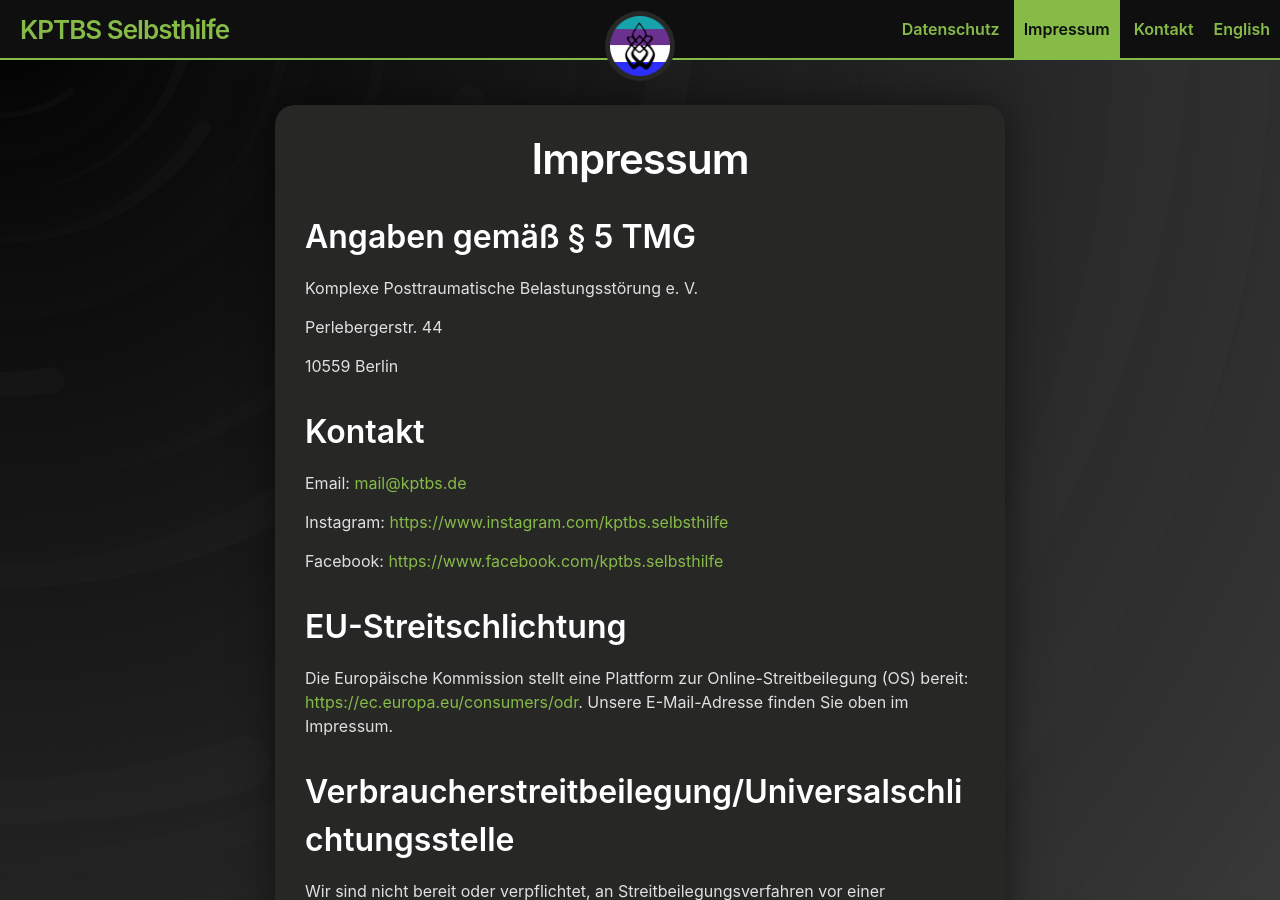
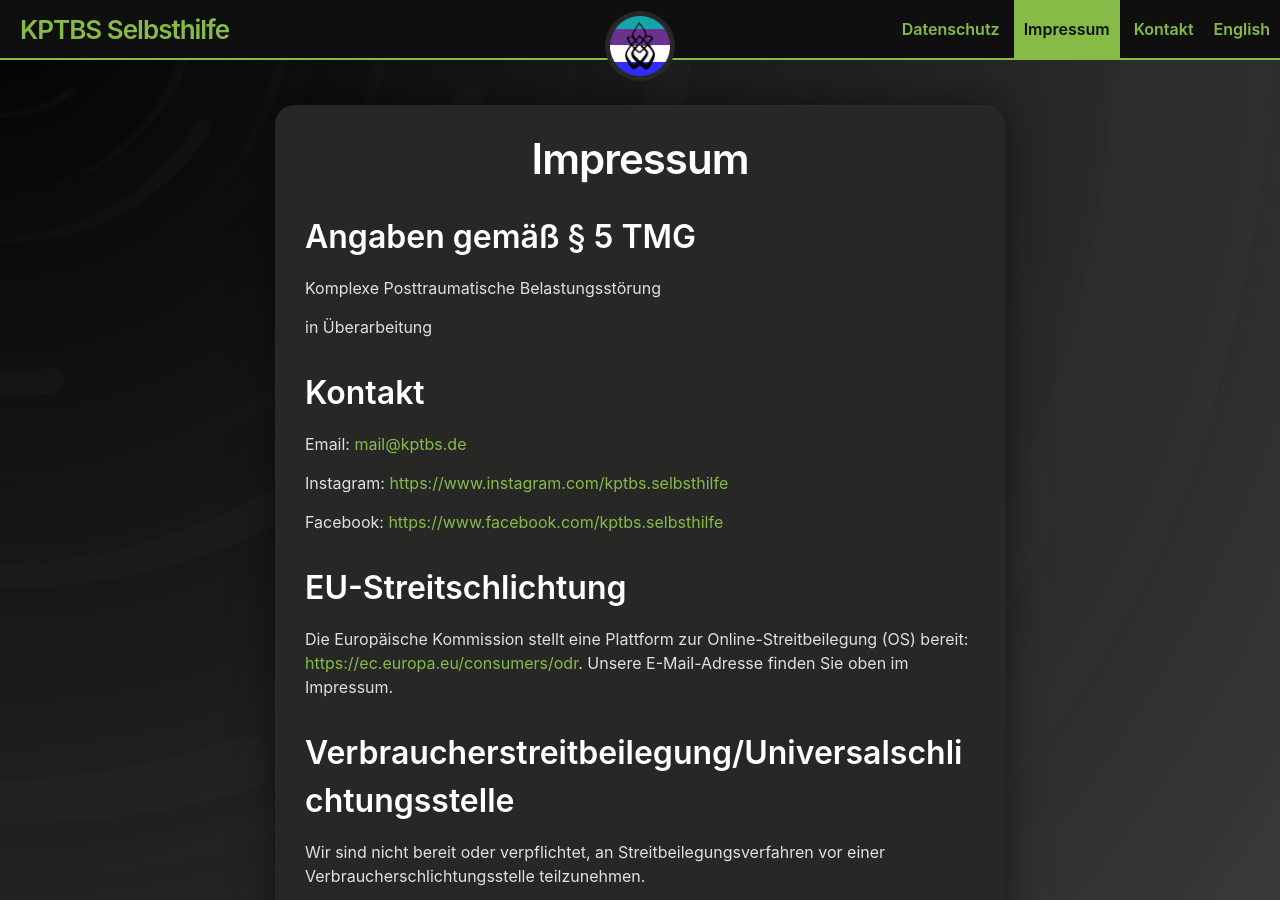
Before and after one commit to 3xz/k-ptbs, a Jekyll site: the page built from impressum.md, in a window 1280 px wide and 900 px high. Built offline with Jekyll 4.4.1, drawn with Linux system fonts in a browser that asks for light colours.

Commit message:
Update impressum.md

```diff
--- a/impressum.md
+++ b/impressum.md
@@ -5,11 +5,9 @@ layout: page
 
 ## Angaben gemäß § 5 TMG
 
-Komplexe Posttraumatische Belastungsstörung e. V.
+Komplexe Posttraumatische Belastungsstörung
 
-Perlebergerstr. 44
-
-10559 Berlin
+in Überarbeitung
 
 ## Kontakt
 
```
